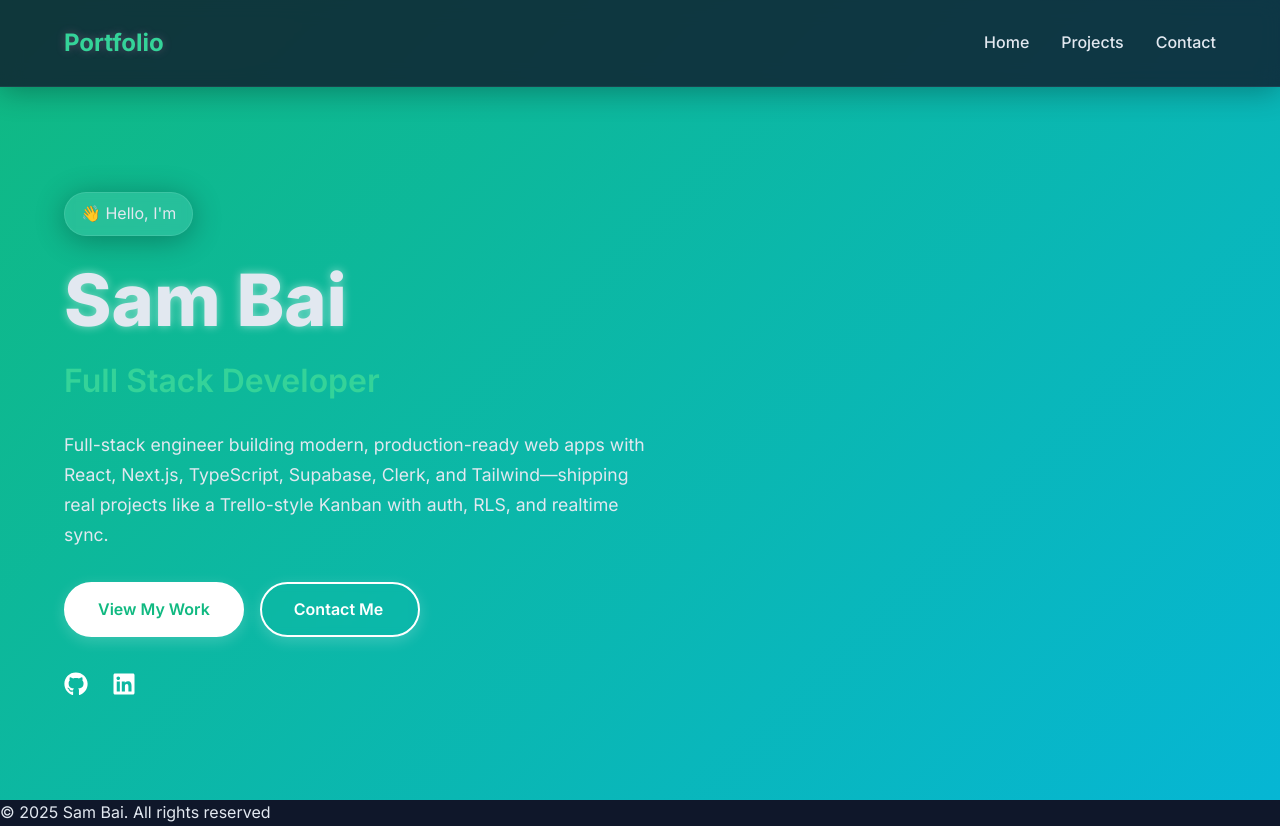
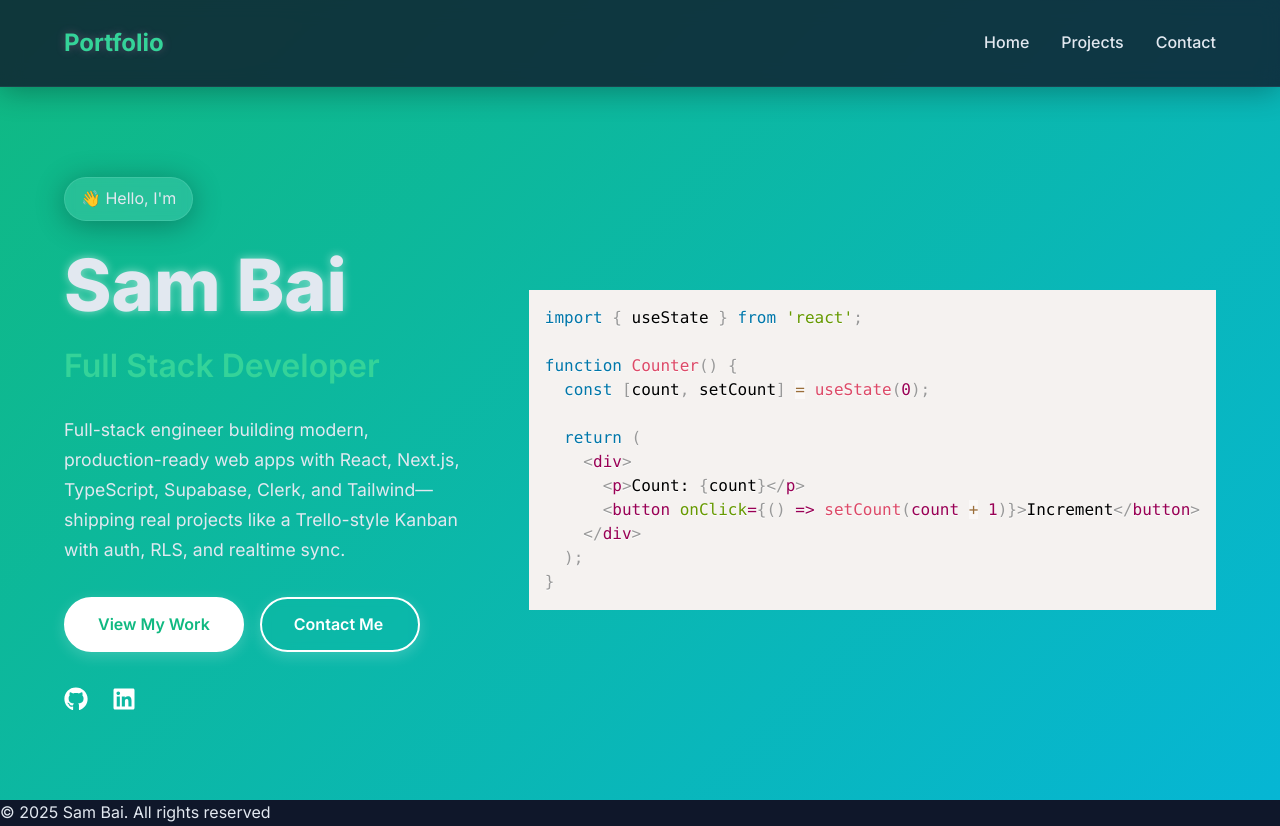
Before and after one commit to Lime-oss-hash/portfolio, a React (Vite) app: page / in a window 1280 px wide. Built offline with nearby package versions, Linux system fonts and the light colour scheme.

Commit message:
Add syntax highlighting component with example code snippet
Add react-syntax-highlighter dependency and implement code display in Hero section to showcase example React component code. This enhances the visual appeal and demonstrates technical capabilities.

```diff
--- a/package.json
+++ b/package.json
@@ -14,7 +14,8 @@
     "lucide-react": "^0.555.0",
     "react": "^19.2.0",
     "react-dom": "^19.2.0",
-    "react-icons": "^5.5.0"
+    "react-icons": "^5.5.0",
+    "react-syntax-highlighter": "^16.1.0"
   },
   "devDependencies": {
     "@eslint/js": "^9.39.1",
--- a/src/components/Hero.jsx
+++ b/src/components/Hero.jsx
@@ -1,5 +1,6 @@
 import { motion } from "framer-motion";
 import { FaGithub, FaLinkedin } from "react-icons/fa";
+import {Prism as SyntaxHighLighter} from "react-syntax-highlighter";
 
 const fadeInUp = {
   initial: { opacity: 0, y: 20 },
@@ -99,6 +100,27 @@ export const Hero = () => {
             </motion.a>
           </motion.div>
         </motion.div>
+        <motion.div className="hero-image-container" initial={{opacity: 0, x: 50}} animate={{opacity: 1, x: 0}}
+        transition={{duration: 0.8, delay: 0.4}}
+        >
+          <div className="code-display"></div>
+          <SyntaxHighLighter language="jsx" className="code-snippet">
+            {`import { useState } from 'react';
+
+function Counter() {
+  const [count, setCount] = useState(0);
+
+  return (
+    <div>
+      <p>Count: {count}</p>
+      <button onClick={() => setCount(count + 1)}>Increment</button>
+    </div>
+  );
+}
+`}
+          </SyntaxHighLighter>
+
+        </motion.div>
       </div>
     </motion.section>
   );
```
Also changed, not shown: 1 other file (tests, documents, lock files or other folders).
